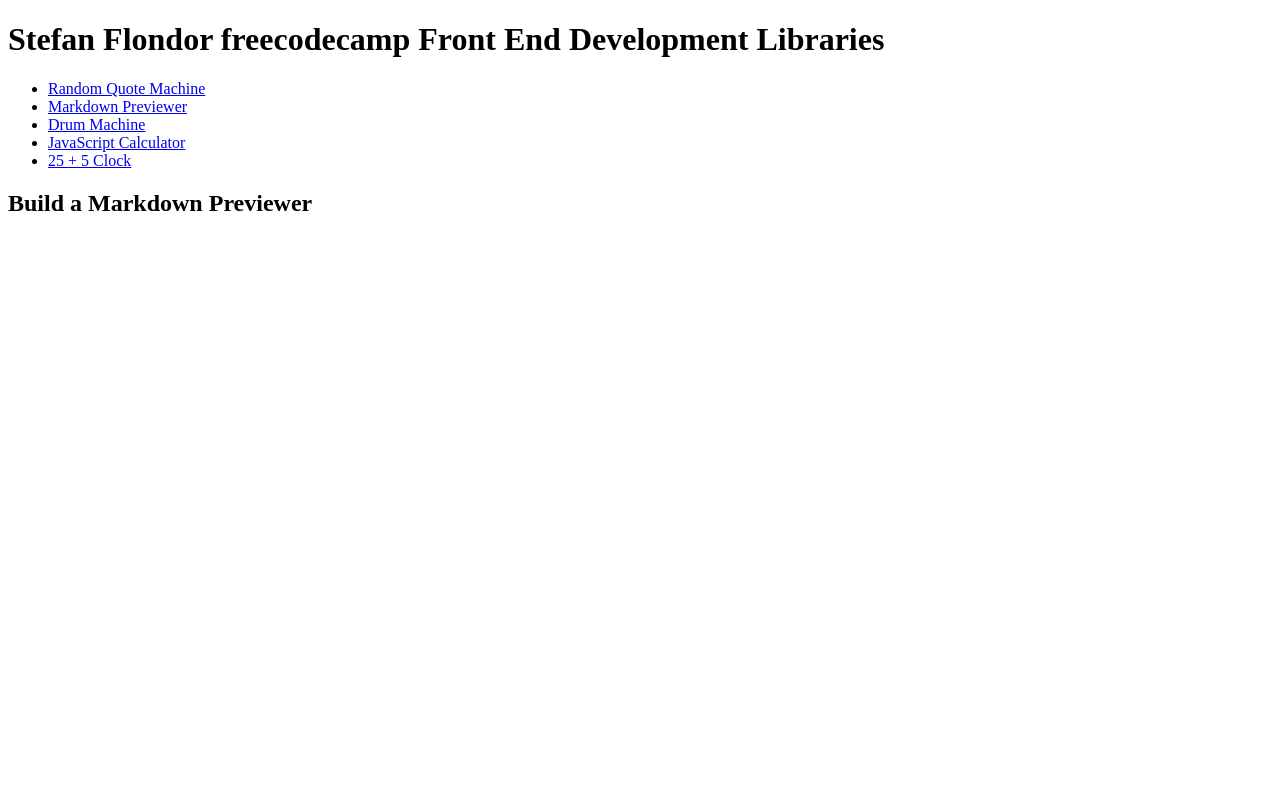
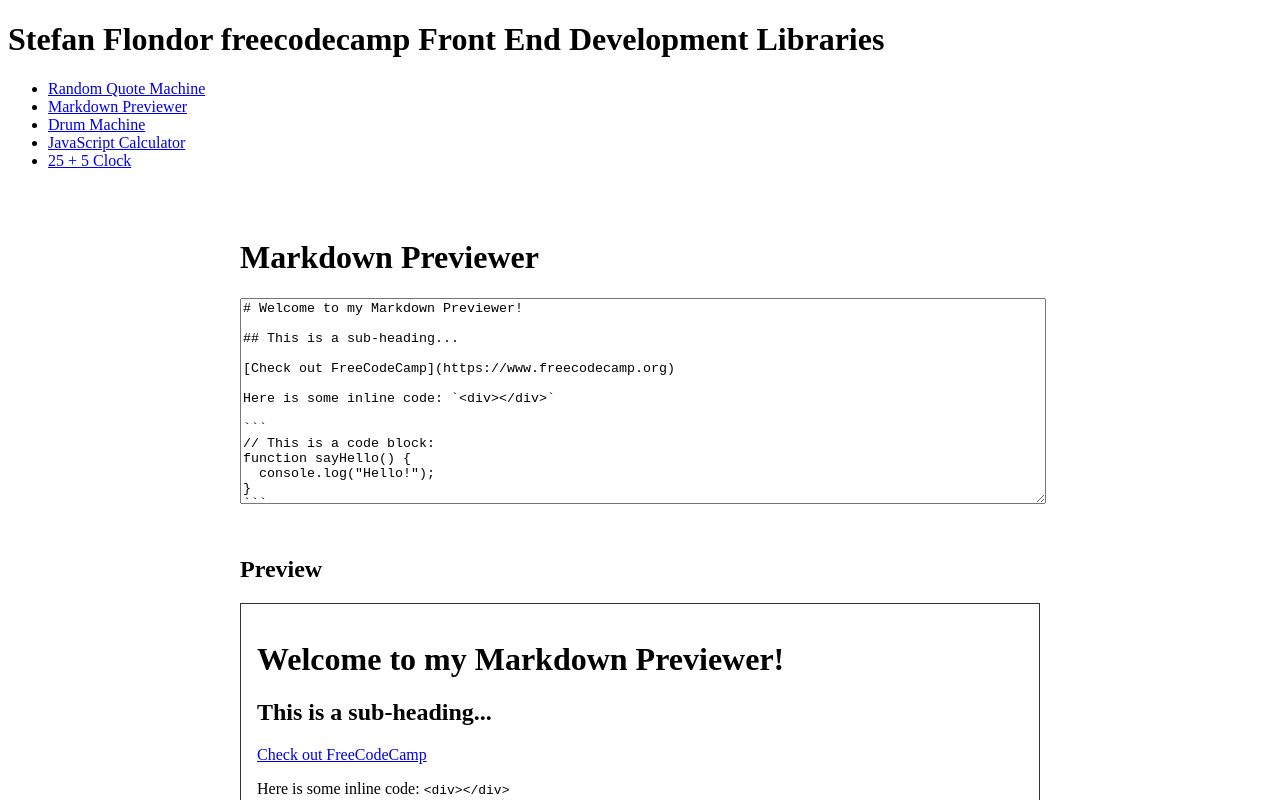
Before and after one commit to stefanflondor/codecamp, a React (Create React App) app: page /markdown-previewer in a window 1280 px wide. Shown: the top 800 px of the page. Built offline with nearby package versions, Linux system fonts and the light colour scheme.

Commit message:
add markdown preview

```diff
--- a/package.json
+++ b/package.json
@@ -7,6 +7,7 @@
     "@testing-library/jest-dom": "^5.11.4",
     "@testing-library/react": "^11.1.0",
     "@testing-library/user-event": "^12.1.10",
+    "marked": "^15.0.12",
     "react": "^17.0.2",
     "react-dom": "^17.0.2",
     "react-router-dom": "^6.30.1",
--- a/src/pages/MarkdownPreviewer.js
+++ b/src/pages/MarkdownPreviewer.js
@@ -1,7 +1,60 @@
-import React from 'react';
+import React, { useState } from 'react';
+import { marked } from 'marked';
+
+// This option helps interpret line breaks as <br>
+marked.setOptions({
+  breaks: true,
+});
+
+const defaultMarkdown = `# Welcome to my Markdown Previewer!
+
+## This is a sub-heading...
+
+[Check out FreeCodeCamp](https://www.freecodecamp.org)
+
+Here is some inline code: \`<div></div>\`
+
+\`\`\`
+// This is a code block:
+function sayHello() {
+  console.log("Hello!");
+}
+\`\`\`
+
+- This is a list item
+- Another one
+
+> This is a blockquote.
+
+![React Logo](https://upload.wikimedia.org/wikipedia/commons/a/a7/React-icon.svg)
+
+**This text is bold**
+`;
 
 function MarkdownPreviewer() {
-    return <h2>Build a Markdown Previewer</h2>;
+  const [markdown, setMarkdown] = useState(defaultMarkdown);
+
+  const handleChange = (event) => {
+    setMarkdown(event.target.value);
+  };
+
+  return (
+    <div style={{ display: 'flex', flexDirection: 'column', padding: '2rem', maxWidth: '800px', margin: '0 auto' }}>
+      <h1>Markdown Previewer</h1>
+      <textarea
+        id="editor"
+        style={{ width: '100%', height: '200px', marginBottom: '2rem' }}
+        value={markdown}
+        onChange={handleChange}
+      />
+      <h2>Preview</h2>
+      <div
+        id="preview"
+        style={{ border: '1px solid #333', padding: '1rem' }}
+        dangerouslySetInnerHTML={{ __html: marked(markdown) }}
+      />
+    </div>
+  );
 }
 
 export default MarkdownPreviewer;
```
Also changed, not shown: 1 other file (tests, documents, lock files or other folders).
